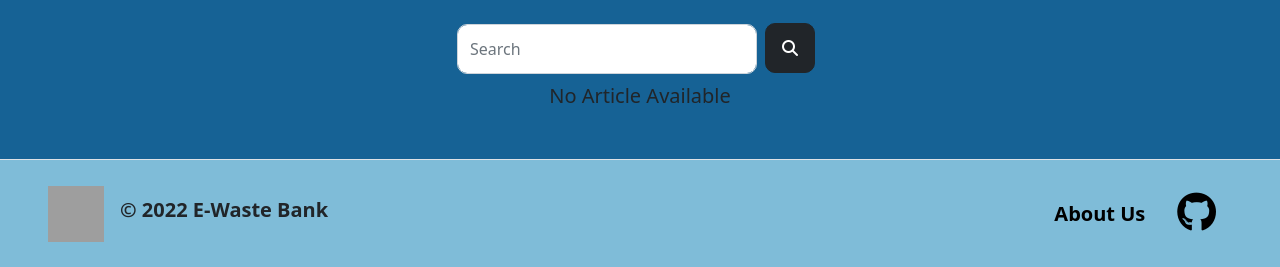
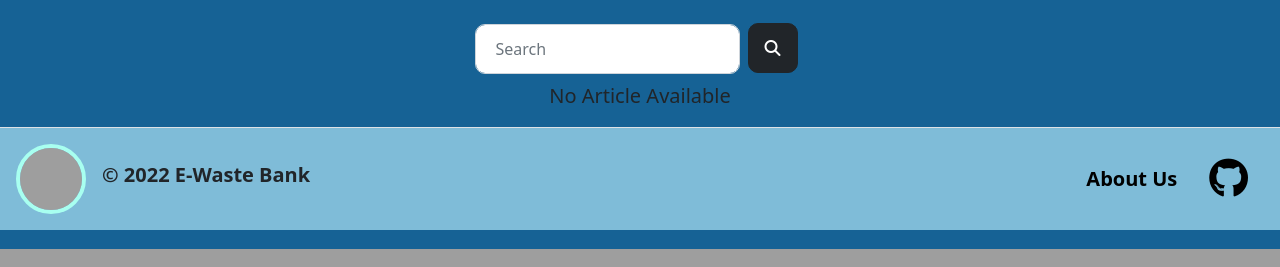
Before and after one commit to E-Waste-Bank/E-Waste-Bank-Web, a Django app: page /tips-and-tricks/ in a window 1280 px wide. Shown: the part 551-818 px from the top of the page. Run offline with Django 4.2, Linux system fonts and the light colour scheme; data that the repository does not hold is empty; some libraries are stand-ins or nearby versions; grey boxes are pictures that could not be loaded.

Commit message:
update footer for register and add tips and tricks

```diff
--- a/home/templates/register.html
+++ b/home/templates/register.html
@@ -1,4 +1,4 @@
-{% extends 'base.html' %}
+{% extends 'first.html' %}
 
 {% block meta %}
 <title>Registrasi Akun</title>
--- a/templates/footer.html
+++ b/templates/footer.html
@@ -1,9 +1,9 @@
 {% load static %}
 {% block content %}
-<footer class="d-flex flex-wrap justify-content-between align-items-center mt-5 py-4 px-5 border-top" id="footer">
+<footer class="d-flex flex-wrap justify-content-between align-items-center mt-0 py-3 px-3 border-top" id="footer">
   <div>
     <a href="#" class="d-flex align-items-center text-muted text-decoration-none">
-      <img width="56" height="56" src="https://cdn-icons-png.flaticon.com/512/1039/1039783.png" />
+      <img width="70" height="70" style="border: 4px solid rgb(168, 255, 240); border-radius: 80px;" src="https://cdn-icons-png.flaticon.com/512/1039/1039783.png" />
       <h6 class="ms-3 text-dark" style="font-weight: bold;">&copy; 2022 E-Waste Bank</h6>
     </a>
   </div>
@@ -24,6 +24,9 @@
 <style>
   footer{
     background-color: #7fbcd8;
+    clear: both;
+    position: relative;
+    margin-top: -200px;
   }
   .nav-link{
     color: black;
--- a/tips_and_tricks/static/css/style_tips_and_tricks.css
+++ b/tips_and_tricks/static/css/style_tips_and_tricks.css
@@ -108,19 +108,6 @@
   box-shadow: 0 10px 20px rgba(0,0,0,.12), 0 4px 8px rgba(0,0,0,.06);
 }
 
-#searchBtn{
-  height: 50px;
-  width: 50px;
-  border-radius: 10px;
-}
-
-#user-input{
-  width: 300px;
-  height: 50px;
-  border-radius: 10px;
-  margin-top: 9px
-}
-
 #title h3{
   font-weight: bolder;
   color: black;
--- a/tips_and_tricks/static/js/loadMore.js
+++ b/tips_and_tricks/static/js/loadMore.js
@@ -44,7 +44,7 @@
                                                 </div>
                                             </div>
 
-                                            <p class="text-dark mt-3" id="briefDescription> ${data.fields.brief_description}</p>
+                                            <p class="text-dark mt-3" id="briefDescription"> ${data.fields.brief_description}</p>
 
                                             <a class="btn btn-warning btn-md"
                                                 id="button-readmore"
--- a/tips_and_tricks/templates/tips_and_tricks/main.html
+++ b/tips_and_tricks/templates/tips_and_tricks/main.html
@@ -2,7 +2,7 @@
 {% load static %}
 
 {% block meta %}
-<title>Temenin Isoman</title>
+<title>E-Waste Bank</title>
 
 <header>
   <link
@@ -32,7 +32,6 @@
   ></script>
 </header>
 {% endblock meta %}
-
 
 {% block content %}
 {% include 'tips_and_tricks/carousel.html' %}
@@ -96,5 +95,20 @@
   body{
     background-color: rgb(22, 98, 149);
   }
+  #searchBtn{
+    height: 50px;
+    width: 50px;
+    border-radius: 10px;
+    margin-right: 9px;
+  }
+
+  #user-input{
+    position: relative;
+    width: 265px;
+    height: 50px;
+    border-radius: 10px;
+    margin-top: 9px;
+    padding-left: 20px;
+  }
 </style>
 {% endblock content %}
```
Also changed, not shown: tips_and_tricks/templates/tips_and_tricks/add.html (+6 -7 lines). Lines whose indentation alone changed are shown as unchanged.
